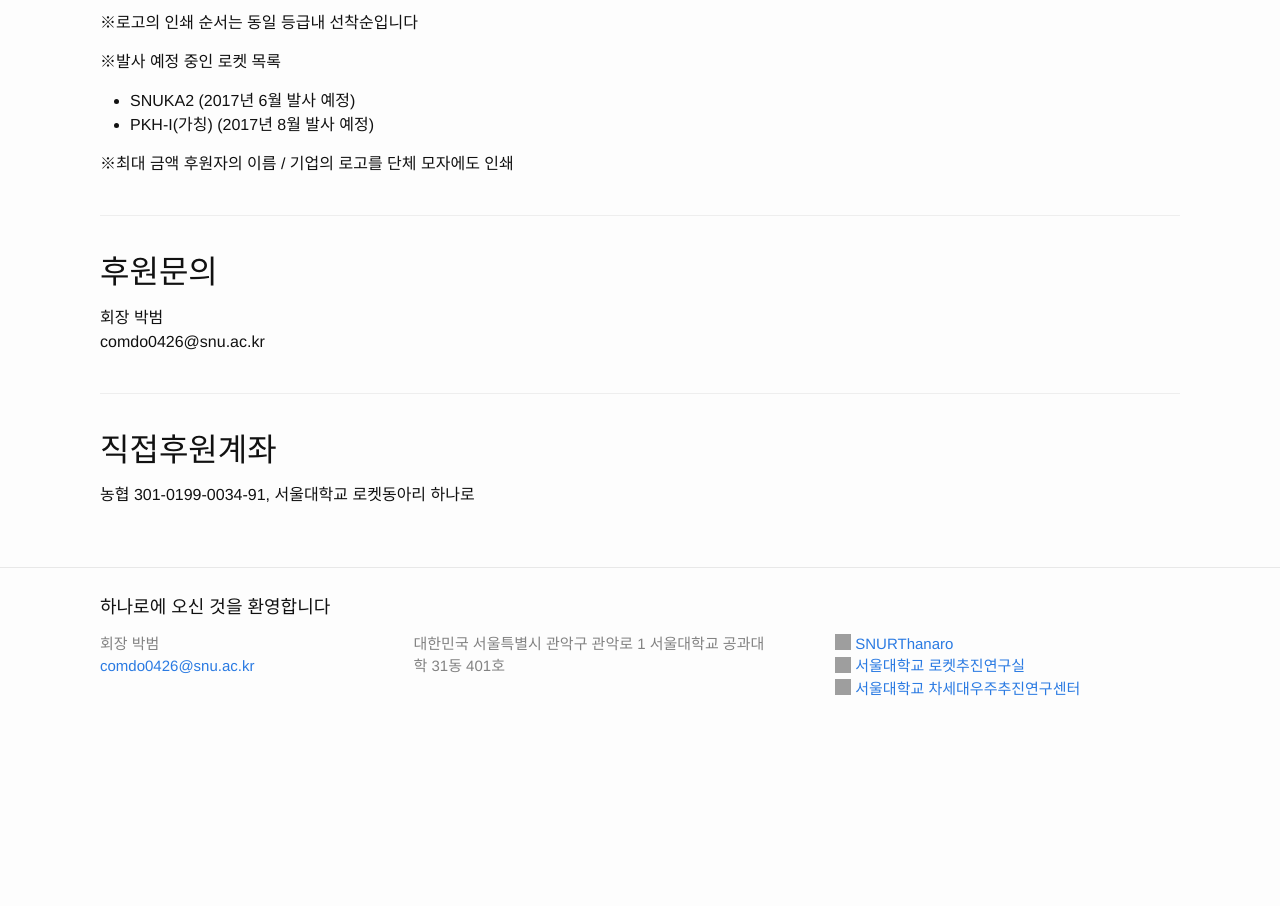
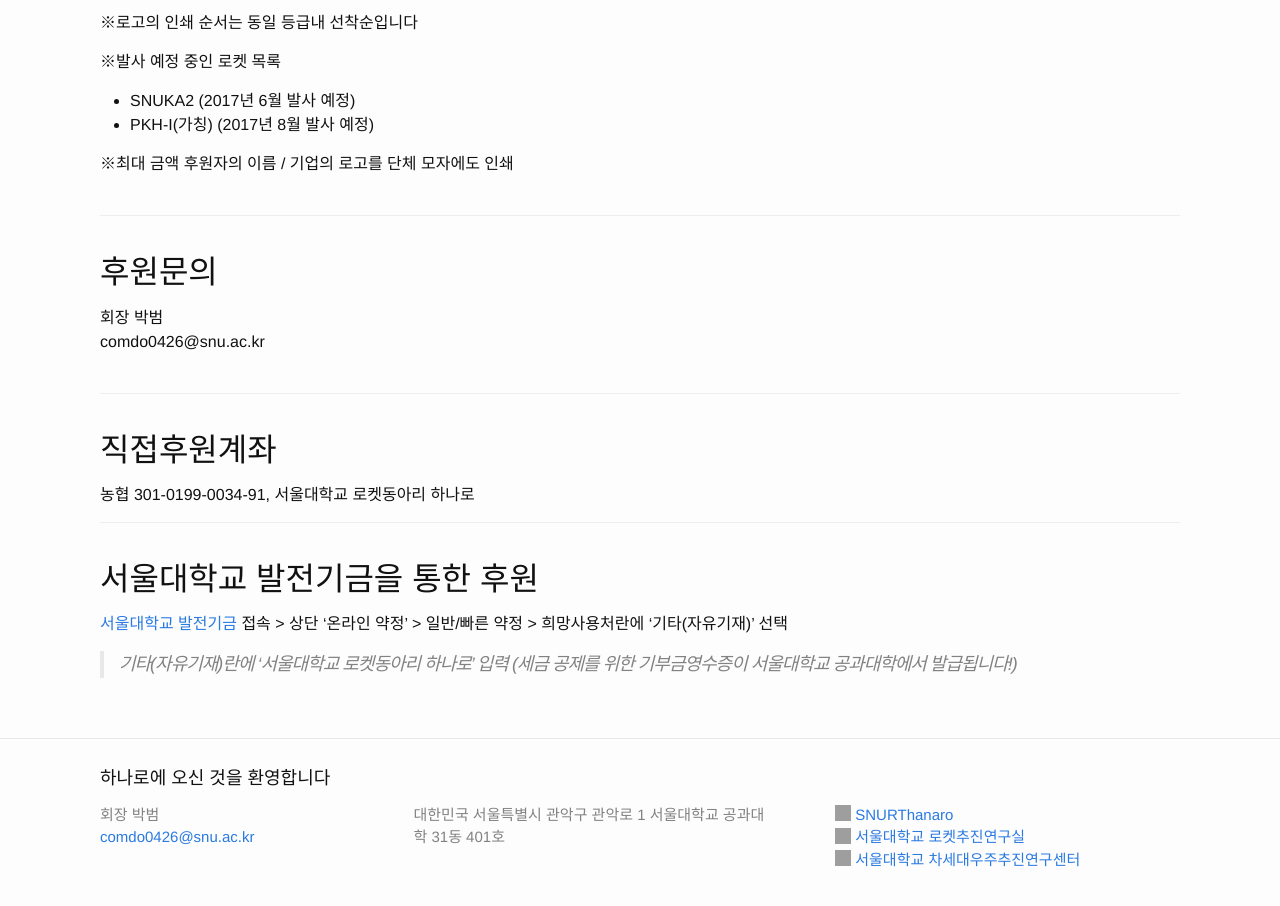
Before and after one commit to Hanaro2021/hanaro.github.io, a Jekyll site: the page built from _pages/8.support.md, in a window 1280 px wide, cut to the strip 1659-2565 px from the top of the page. Built offline with Jekyll 4.4.1, drawn with Linux system fonts in a browser that asks for light colours; nearby versions of some CDN libraries; grey boxes are pictures that could not be loaded.

Commit message:
Update 8.support.md

```diff
--- a/_pages/8.support.md
+++ b/_pages/8.support.md
@@ -20,7 +20,7 @@ permalink: /support/
 - 감사패 제작 및 전달<br/>
 - 언론에 노출 시 Platinum 후원자 모두 명시<br/>
 
-<h4> <font style="background:FDD017;"> Gold: 기업 5,000,000원 (500만 원) / 개인 500,000원 (50만 원)</font></h4>
+<h4> Gold: 기업 5,000,000원 (500만 원) / 개인 500,000원 (50만 원)</h4>
 - 로켓 전체 길이의 3/20 크기에 해당하는 로고를 (로켓 표면 / 단체 티셔츠)에 인쇄<br/>
 - 후원자 개인 이름 / 기업의 로고 및 기업 홈페이지 링크를 하나로 홈페이지에 게재<br/>
 - 감사패 제작 및 전달<br/>
@@ -63,3 +63,9 @@ comdo0426@snu.ac.kr<br/><br/>
 <br/>
 <h2>직접후원계좌</h2>
 농협 301-0199-0034-91, 서울대학교 로켓동아리 하나로
+
+* * *
+<br/>
+<h2>서울대학교 발전기금을 통한 후원</h2>
+[서울대학교 발전기금](http://snu.or.kr) 접속 > 상단 ‘온라인 약정’ > 일반/빠른 약정 > 희망사용처란에 ‘기타(자유기재)’ 선택
+ > 기타(자유기재)란에 ‘서울대학교 로켓동아리 하나로’ 입력 (세금 공제를 위한 기부금영수증이 서울대학교 공과대학에서 발급됩니다!)
```
